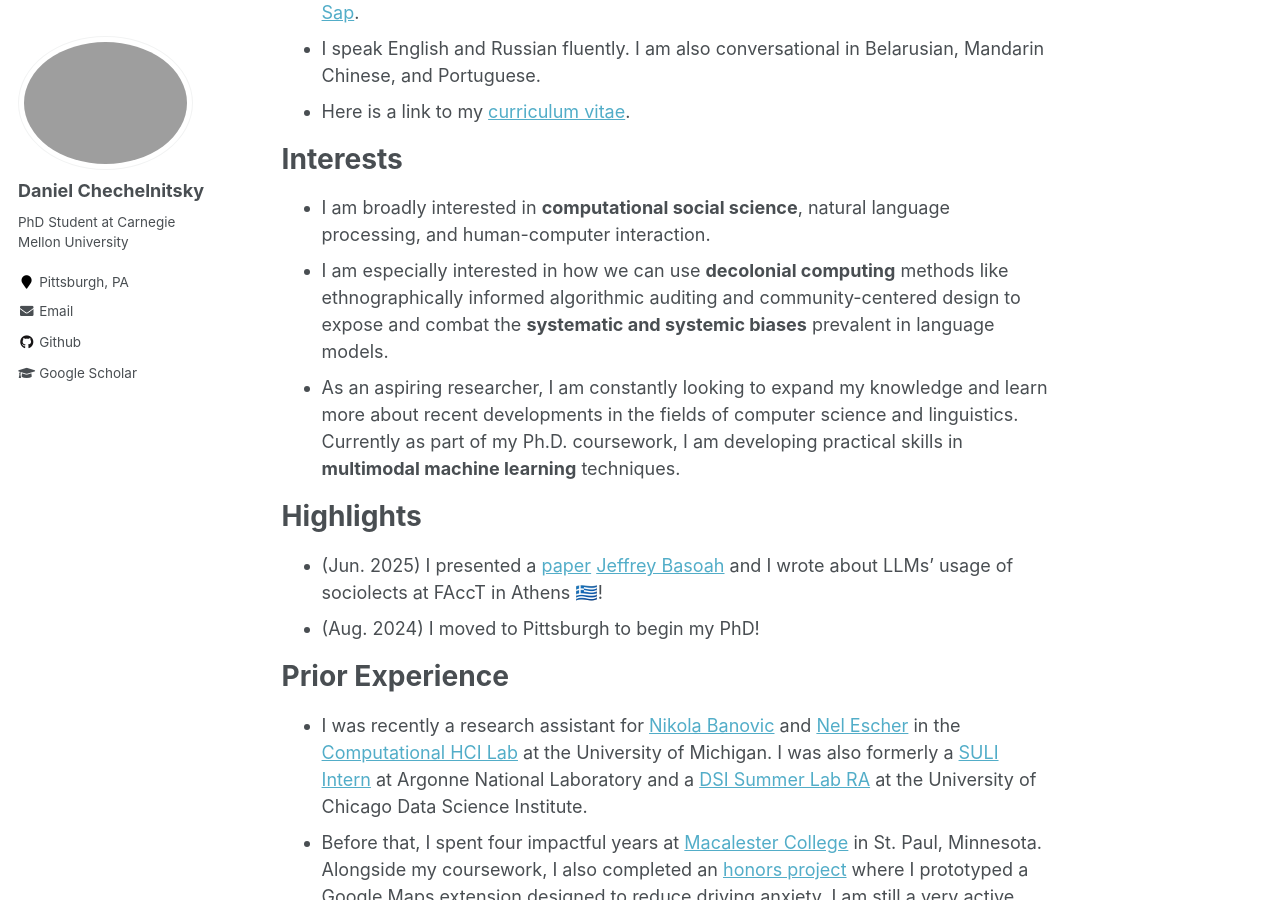
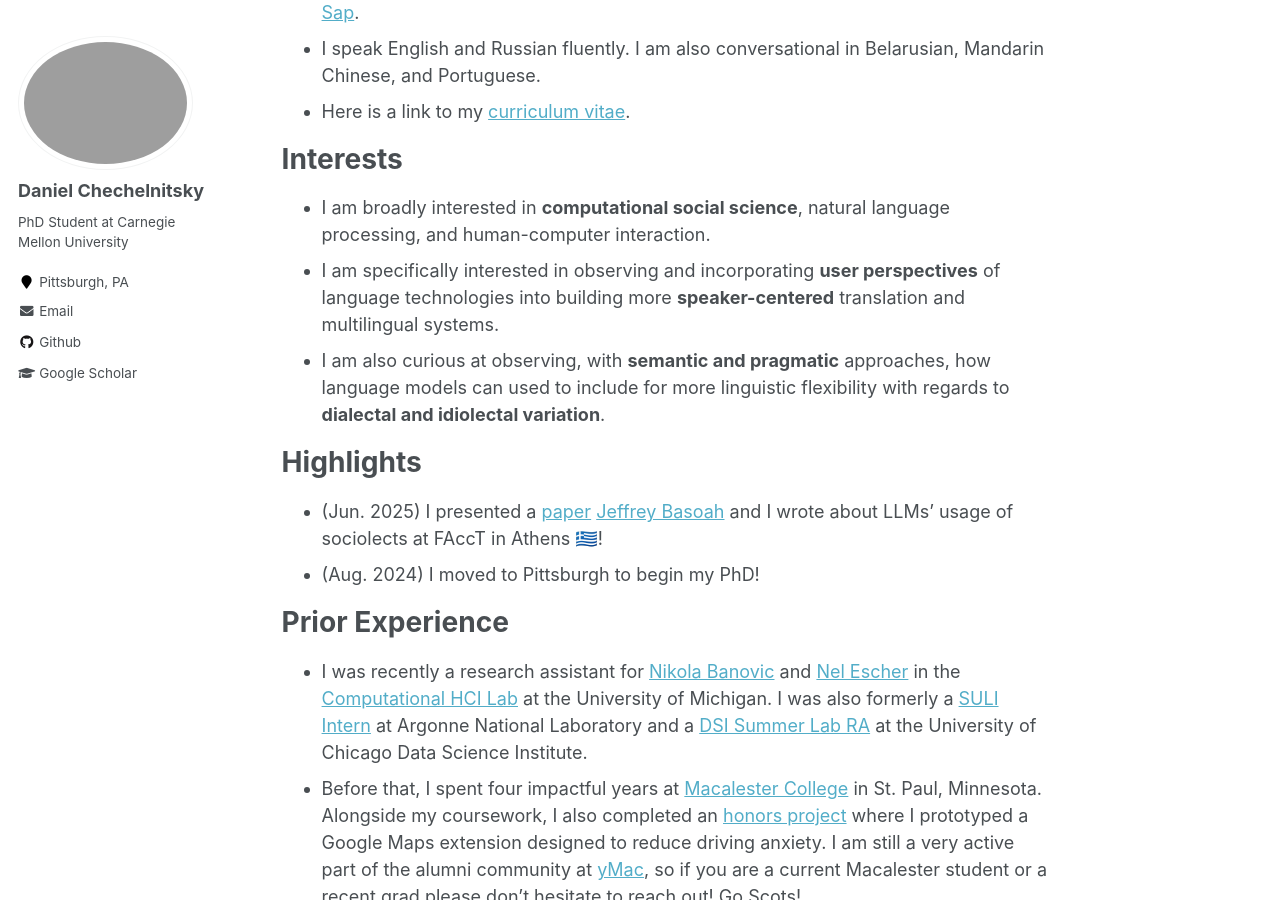
Before and after one commit to chechelnitskd/chechelnitskd.github.io, a Jekyll site: the page built from _pages/about.md, in a window 1280 px wide and 900 px high, scrolled down 302 px. Built offline with Jekyll 4.4.1, drawn with Linux system fonts in a browser that asks for light colours.

Commit message:
Update about.md

```diff
--- a/_pages/about.md
+++ b/_pages/about.md
@@ -16,8 +16,8 @@
 
 # Interests
 - I am broadly interested in **computational social science**, natural language processing, and human-computer interaction.
-- I am especially interested in how we can use **decolonial computing** methods like ethnographically informed algorithmic auditing and community-centered design to expose and combat the **systematic and systemic biases** prevalent in language models.
-- As an aspiring researcher, I am constantly looking to expand my knowledge and learn more about recent developments in the fields of computer science and linguistics. Currently as part of my Ph.D. coursework, I am developing practical skills in **multimodal machine learning** techniques.
+- I am specifically interested in observing and incorporating **user perspectives** of language technologies into building more **speaker-centered** translation and multilingual systems.
+- I am also curious at observing, with **semantic and pragmatic** approaches, how language models can used to include for more linguistic flexibility with regards to **dialectal and idiolectal variation**.
 
 # Highlights
 - (Jun. 2025) I presented a [paper](https://arxiv.org/abs/2505.05660) [Jeffrey Basoah](https://jeffreybasoah.github.io/) and I wrote about LLMs' usage of sociolects at FAccT in Athens 🇬🇷!
```
